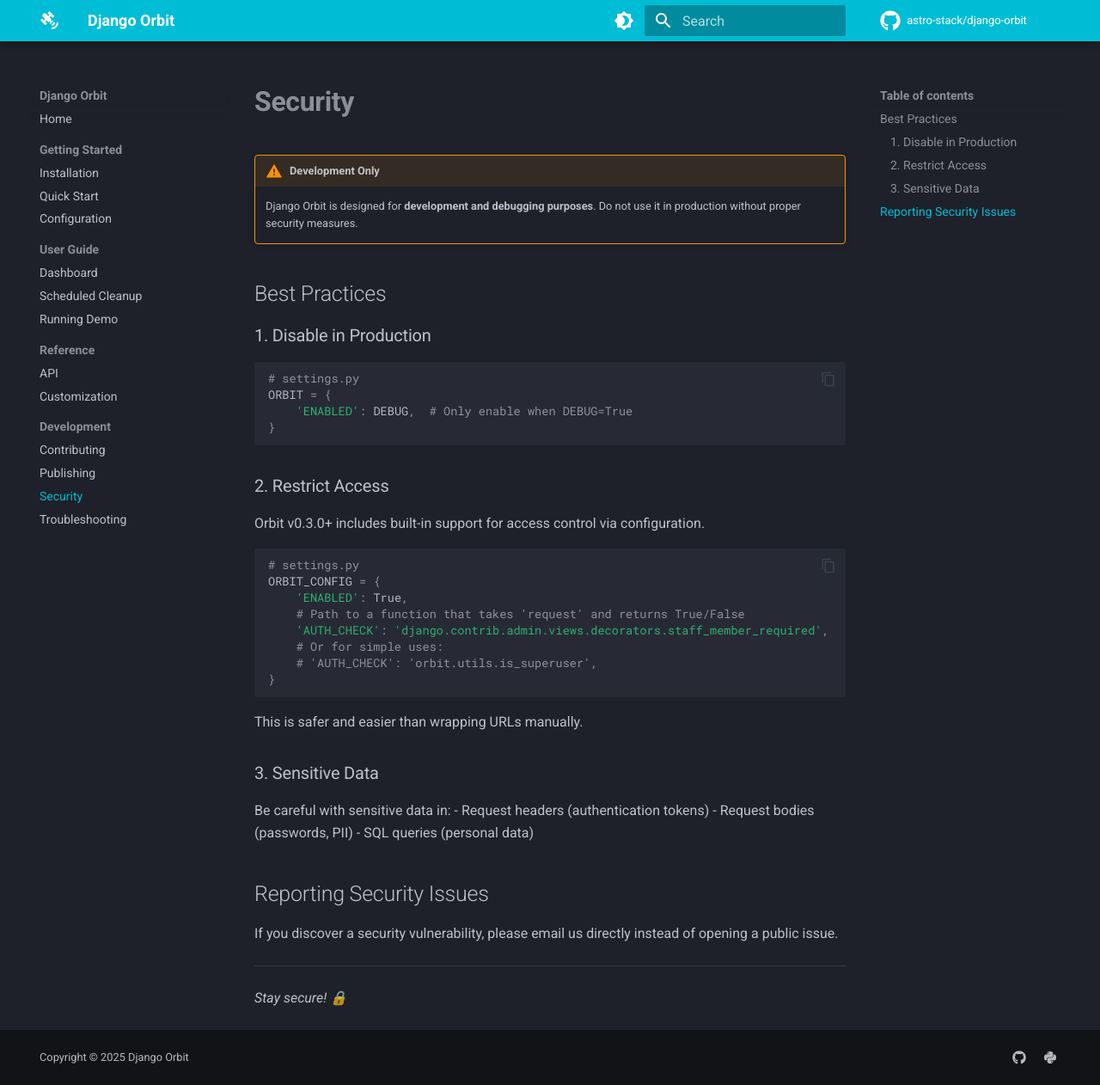
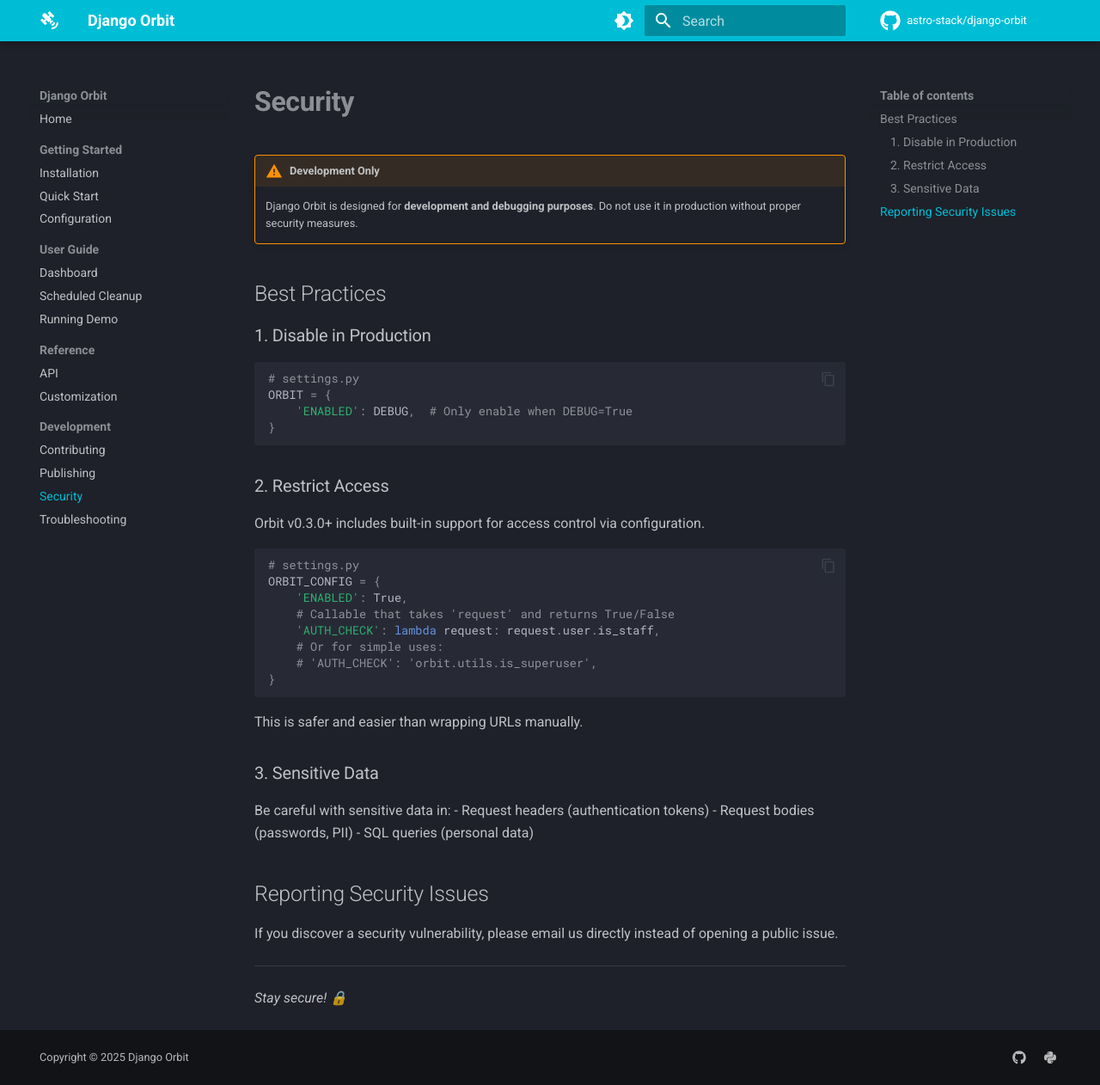
Before and after one commit to astro-stack/django-orbit, an MkDocs documentation site: the page built from docs/security.md, in a window 1280 px wide and 1262 px high. Shown: the whole window at 86% size. Built offline with MkDocs 1.6.1 and Material for MkDocs 9.7.7, drawn with Linux system fonts in a browser that asks for light colours; comment, search, counter and statistics services are not loaded.

```diff
--- a/docs/security.md
+++ b/docs/security.md
@@ -22,8 +22,8 @@ Orbit v0.3.0+ includes built-in support for access control via configuration.
 # settings.py
 ORBIT_CONFIG = {
     'ENABLED': True,
-    # Path to a function that takes 'request' and returns True/False
-    'AUTH_CHECK': 'django.contrib.admin.views.decorators.staff_member_required',
+    # Callable that takes 'request' and returns True/False
+    'AUTH_CHECK': lambda request: request.user.is_staff,
     # Or for simple uses:
     # 'AUTH_CHECK': 'orbit.utils.is_superuser',
 }
```
